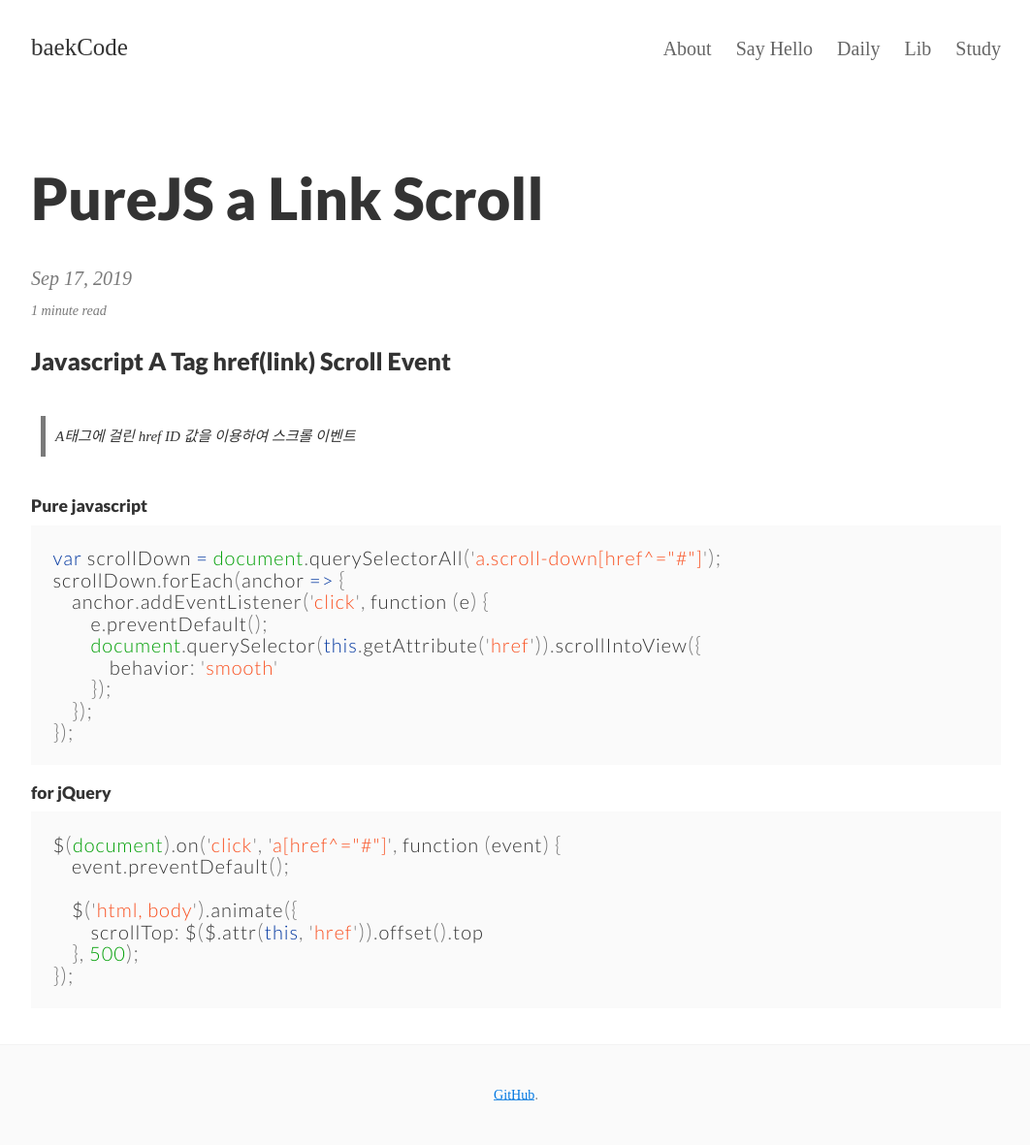
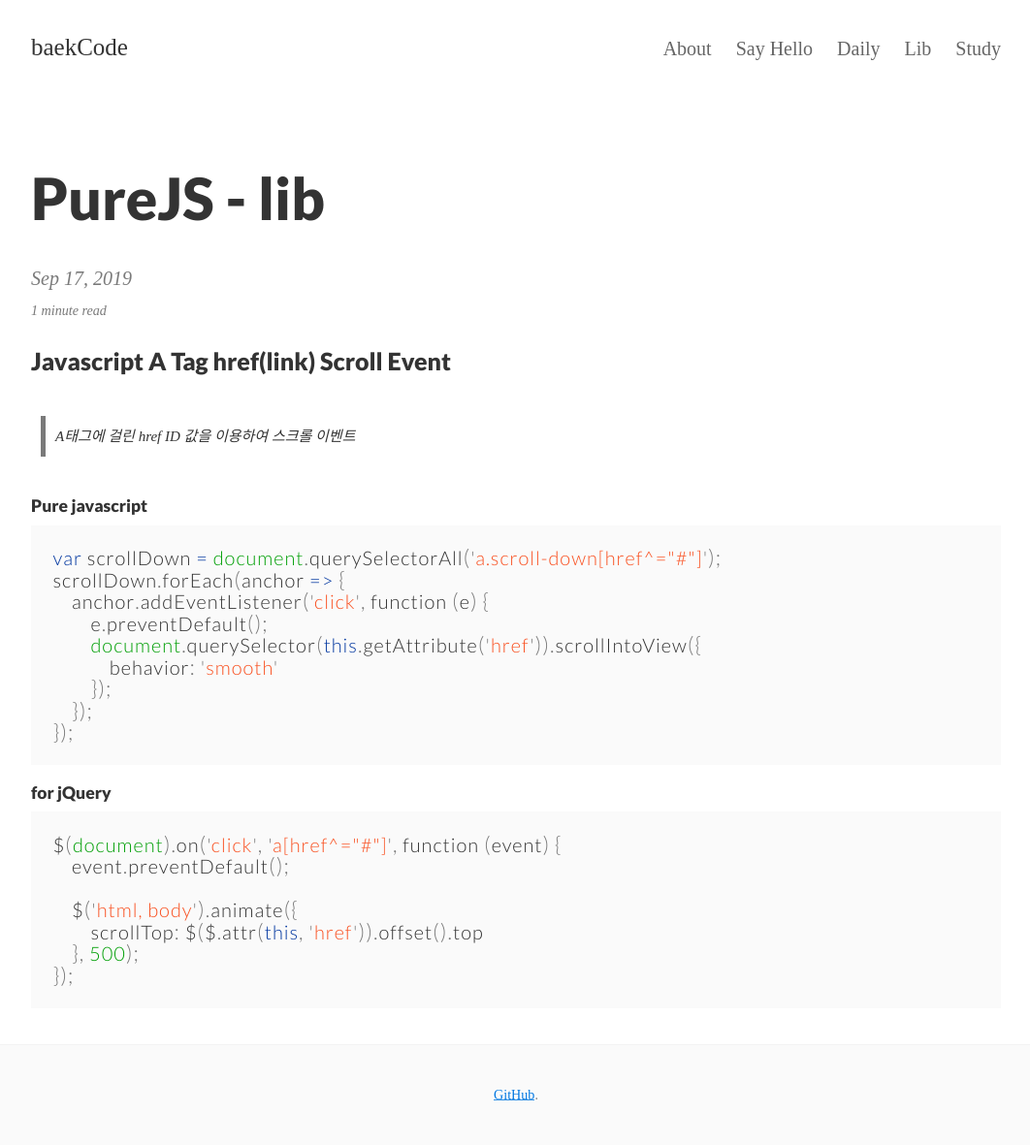
Before and after one commit to 77unny/blog, a Jekyll site: the page built from _posts/2019-09-17-PureJS-a-link-scroll.md, in a window 1280 px wide. Shown: the whole page at 97% size, without its empty margins (108-1170 px from the left). Built offline with Jekyll 4.4.1, drawn with Linux system fonts in a browser that asks for light colours.

Commit message:
blog / Lib -purejs title

```diff
--- a/_posts/2019-09-17-PureJS-a-link-scroll.md
+++ b/_posts/2019-09-17-PureJS-a-link-scroll.md
@@ -1,10 +1,8 @@
 ---
 layout:     post
-title:      PureJS a Link Scroll
+title:      PureJS - lib
 categories: [Lib]
 ---
-
-
 
 ### Javascript A Tag href(link) Scroll Event
 
```
